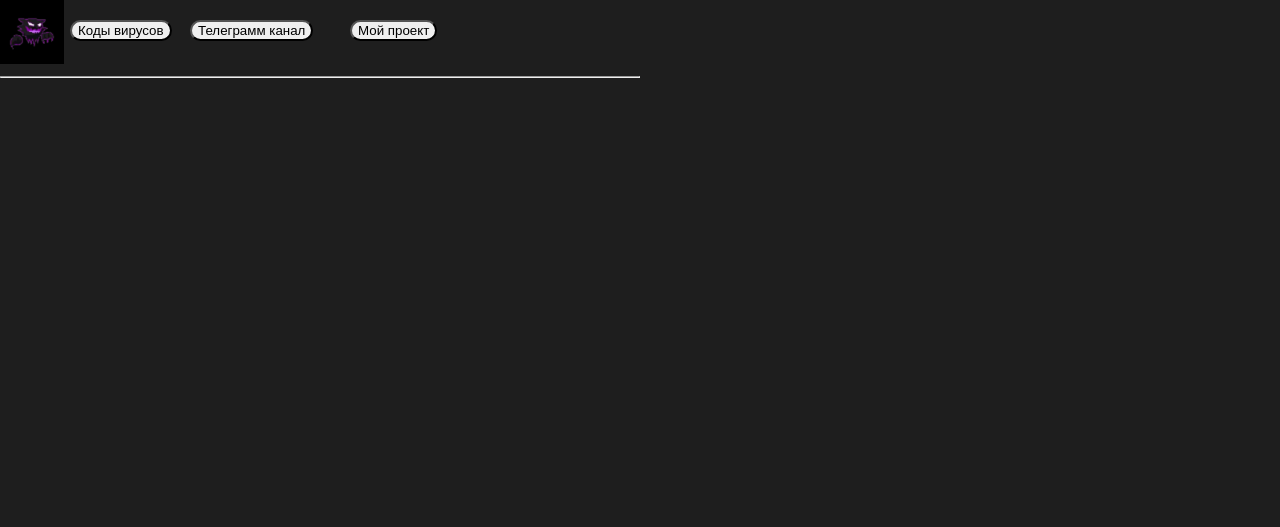
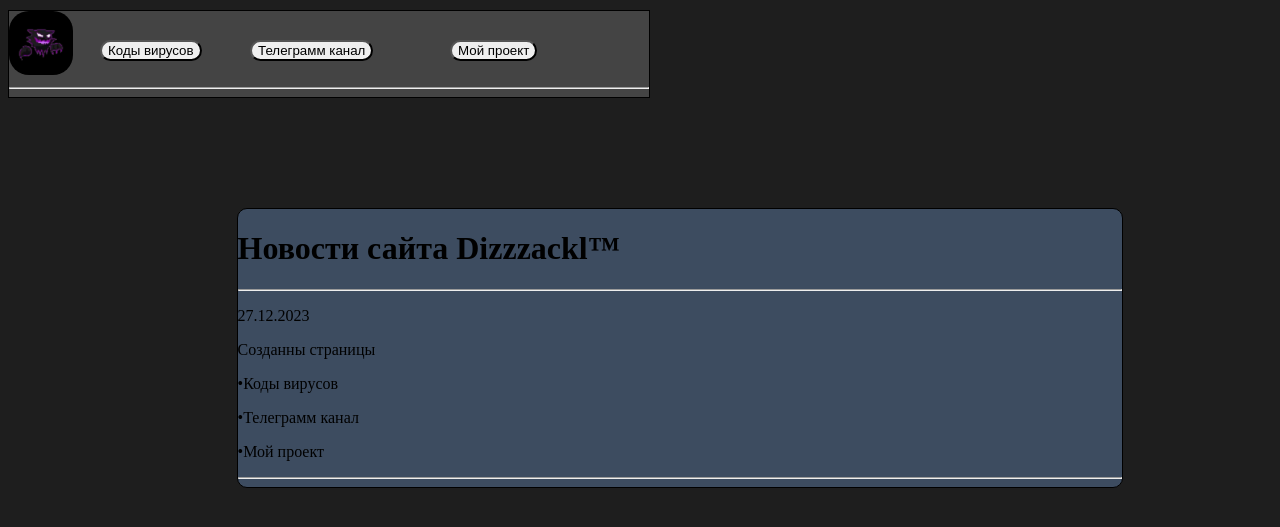
Before and after one commit to dizzzackl/https-dizzzackl.netlify.app, a PHP site: page / in a window 1280 px wide. Shown: the top 527 px of the page. Run offline with PHP 8.4, Linux system fonts and the light colour scheme.

Commit message:
Add files via upload

```diff
--- a/html/css/style.css
+++ b/html/css/style.css
@@ -55,6 +55,8 @@ table {
 }
 
 .icon{
+    width:auto;
+    border-radius: 20px;
     cursor: help;
 }
 html{
@@ -72,31 +74,65 @@ body{
 }
 
 .menuone{
+    z-index:99999999;
+    border:1px solid;
+
+    margin:auto;
     position: fixed;
-    top: 0;
-    left: 0;
+    top: 10px;
+
+    background: #444444;
 }
 button{
 
         border-radius: 20px;
     }
 .button1{
+    z-index:99999999;
     position: fixed;
-    top: 20px;
-    left: 70px;
+    top: 40px;
+    left: 100px;
 }
 .button2{
+    z-index:99999999;
     position: fixed;
-    top: 20px;
-    left: 190px;
+    top: 40px;
+    left: 250px;
 }
 .button3{
+    z-index:99999999;
     position: fixed;
-    top: 20px;
-    left: 350px;
+    top: 40px;
+    left: 450px;
 }
 .h11{
 
     top: 170px;
     left: 350px;
 }
+.novosti{
+    border-radius: 10px;
+    position: relative;
+    top: 200px;
+    left: 40px;
+    width: 70%;
+    height: auto;
+
+
+
+    border:1px solid;
+
+    margin:auto;
+
+    background: #3d4c60;
+
+
+
+}
+.h111{
+    color: rgba(55, 47, 66, 0.83);
+}
+.hrmenu{
+    color: rgba(67, 55, 82, 0.83);
+
+ }
--- a/index.html
+++ b/index.html
@@ -15,12 +15,27 @@
 <body>
 
 <div class="menuone" style="width:50%">
-     <img src="html/dowload/icon.jpg" width="64" height="64" >
+
+     <img  class="icon" src="html/dowload/icon.jpg" width="64" height="64" >
      <a  class="button1" href="html/codes.html"><button>Коды вирусов</button></a>
      <a class="button2" href="html/TGK.html"><button>Телеграмм канал</button></a>
      <a class="button3" href="/html/proect.html"><button>Мой проект</button></a>
-     <hr>
+    <hr class="menuhr">
+
 </div>
+
+<div class="novosti">
+    <h1>Новости сайта Dizzzackl™</h1>
+    <hr class="hrmenu">
+    <p>27.12.2023</p>
+    <p>Созданны страницы </p>
+    <p>•Коды вирусов</p>
+    <p>•Телеграмм канал</p>
+    <p>•Мой проект</p>
+    <hr>
+
+</div>
+
 
 </body>
 </html>
```
